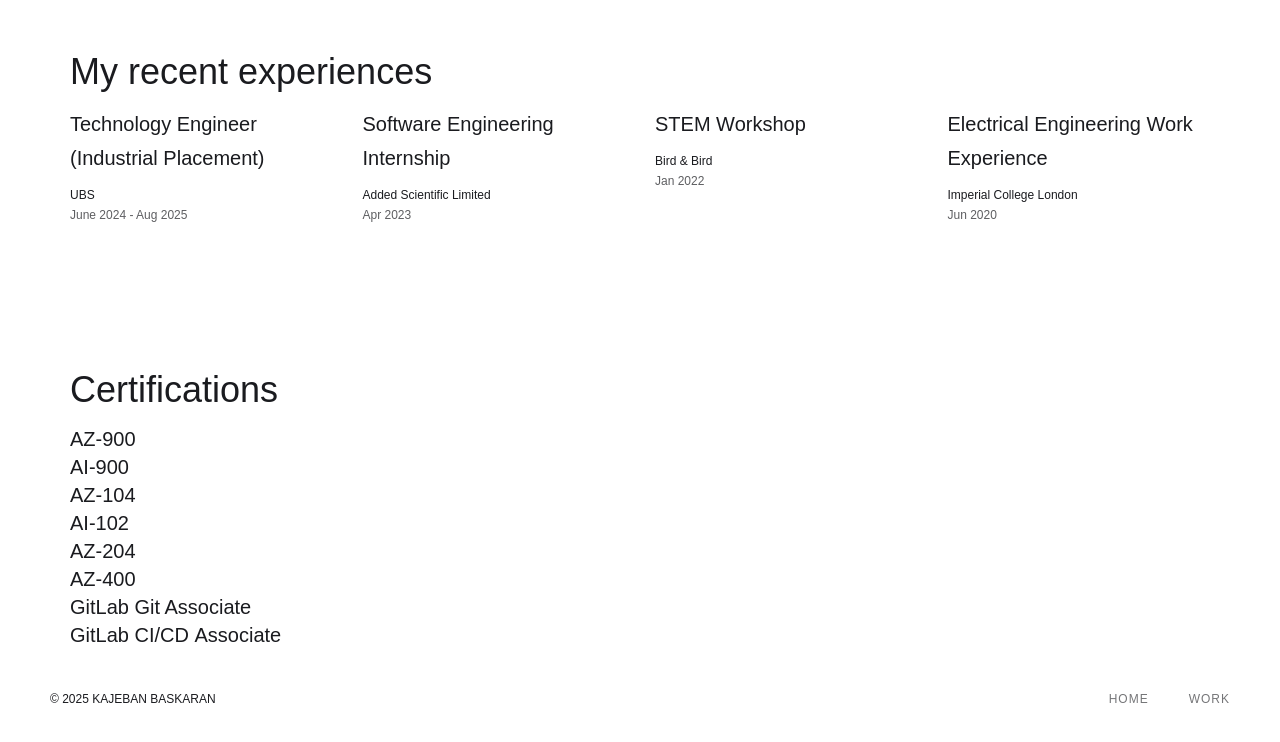
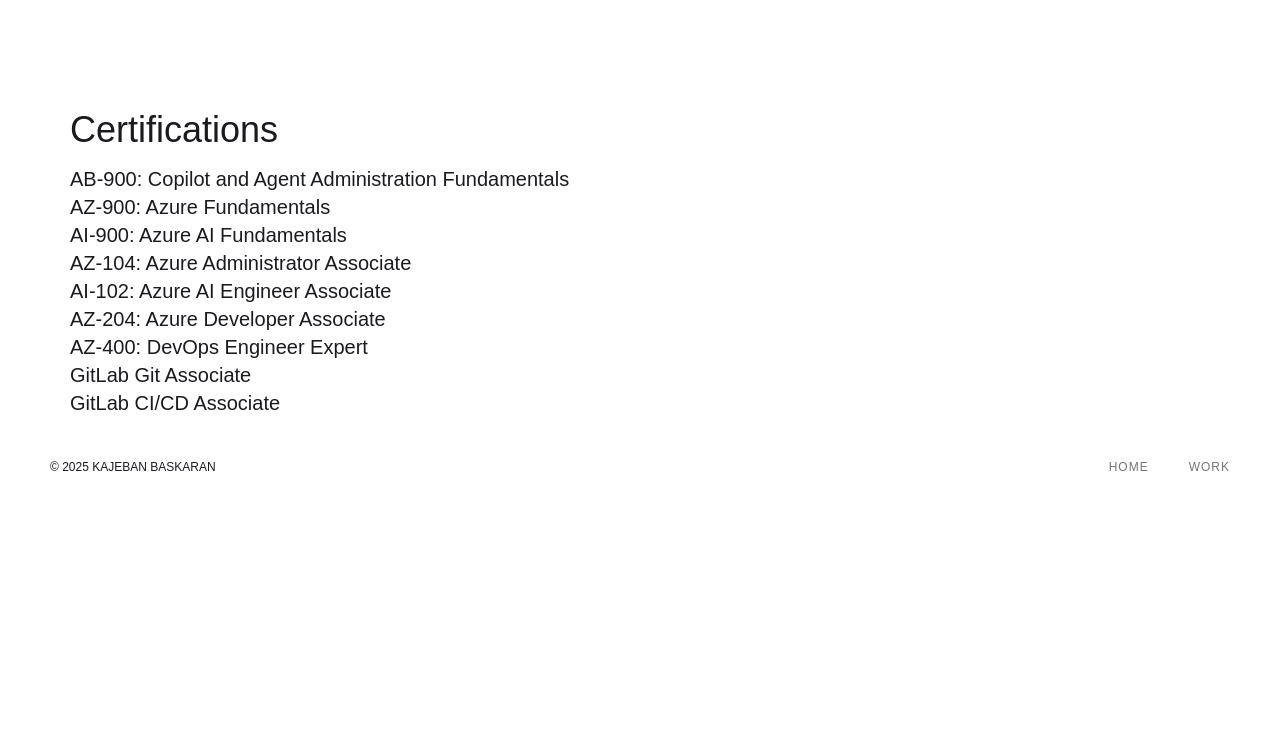
Before and after one commit to Kajeban/Portfolio-Website, a plain HTML site: page index.html in a window 1280 px wide. Shown: the part 1928-2670 px from the top of the page. After the commit the page ends 2445 px from the top, so only its background shows below. Drawn offline with Linux system fonts and the light colour scheme; a script that the page names is missing.

Commit message:
Update with latest info

```diff
--- a/index.html
+++ b/index.html
@@ -1,4 +1,4 @@
-<!DOCTYPE html><!-- Last Published: Tue Dec 31 2024 19:53:41 GMT+0000 (Coordinated Universal Time) -->
+<!DOCTYPE html>
 <html data-wf-page="64ce8b45bd18871ab5c5a1d4" data-wf-site="64ce8b44bd18871ab5c5a173" lang="en">
 
 <head>
@@ -71,10 +71,6 @@
                 <div data-w-id="dd26a07b-1f68-7c47-d1ad-84d7e8465781"
                     style="-webkit-transform:translate3d(0, 50px, 0) scale3d(1, 1, 1) rotateX(0) rotateY(0) rotateZ(0) skew(0, 0);-moz-transform:translate3d(0, 50px, 0) scale3d(1, 1, 1) rotateX(0) rotateY(0) rotateZ(0) skew(0, 0);-ms-transform:translate3d(0, 50px, 0) scale3d(1, 1, 1) rotateX(0) rotateY(0) rotateZ(0) skew(0, 0);transform:translate3d(0, 50px, 0) scale3d(1, 1, 1) rotateX(0) rotateY(0) rotateZ(0) skew(0, 0);opacity:0"
                     class="name-text-2">Hi, I&#x27;m Kajeban Baskaran</div>
-                <h1 data-w-id="dd26a07b-1f68-7c47-d1ad-84d7e8465785"
-                    style="-webkit-transform:translate3d(0, 50px, 0) scale3d(1, 1, 1) rotateX(0) rotateY(0) rotateZ(0) skew(0, 0);-moz-transform:translate3d(0, 50px, 0) scale3d(1, 1, 1) rotateX(0) rotateY(0) rotateZ(0) skew(0, 0);-ms-transform:translate3d(0, 50px, 0) scale3d(1, 1, 1) rotateX(0) rotateY(0) rotateZ(0) skew(0, 0);transform:translate3d(0, 50px, 0) scale3d(1, 1, 1) rotateX(0) rotateY(0) rotateZ(0) skew(0, 0);opacity:0"
-                    class="heading-jumbo-2">I&#x27;m a final year Electronic and Computer Engineering student at the University of
-                    Nottingham</h1>
             </div>
         </div>
         <div id="my-projects" class="w-layout-blockcontainer container-3 w-container">
@@ -89,7 +85,7 @@
                     class="w-layout-cell cell-7 stacks"><a href="https://github.com/Kajeban/Group1-Computer-Vision"
                         target="_blank" class="link-3 heading-4">An Automated Monitoring System for Slalom Kayak
                         Training and Competition➞</a>
-                    <div class="paragraph-tiny cc-paragraph-tiny-light">UNIVERSITY OF NOTTINGHAM, GROUP PROJECT<br />
+                    <div class="paragraph-tiny cc-paragraph-tiny-light">UNIVERSITY OF NOTTINGHAM, GROUP PROJECT<br />
                     </div>
                     <p class="paragraph-4">• Collaborated within a team of 5 to design and construct a slalom kayak race
                         monitoring system<br />• Programmed in Python on the Raspberry Pi 4B to determine whether the
@@ -106,7 +102,7 @@
                     class="w-layout-cell cell-2"><a
                         href="https://github.com/Kajeban/Products/tree/main/MJ%20Driver%20Board/Software/DriverBoardDropwatcher"
                         target="_blank" class="link heading-4">Driver Board Software ➞</a>
-                    <div class="paragraph-tiny cc-paragraph-tiny-light">ADDED SCIENTIFIC LIMITED, INTERNSHIP WORK<br />
+                    <div class="paragraph-tiny cc-paragraph-tiny-light">ADDED SCIENTIFIC LIMITED, INTERNSHIP WORK<br />
                     </div>
                     <p class="paragraph-4">• Spent two weeks on site working on creating a graphical user interface for
                         a driver board<br />• Developed using C# and WinForms to build an open-source printing software
@@ -117,9 +113,9 @@
                 <div id="w-node-_0d6199ec-c0c8-d033-2fac-a01b922e34bc-b5c5a1d4"
                     data-w-id="0d6199ec-c0c8-d033-2fac-a01b922e34bc"
                     style="-webkit-transform:translate3d(0, 50px, 0) scale3d(1, 1, 1) rotateX(0) rotateY(0) rotateZ(0) skew(0, 0);-moz-transform:translate3d(0, 50px, 0) scale3d(1, 1, 1) rotateX(0) rotateY(0) rotateZ(0) skew(0, 0);-ms-transform:translate3d(0, 50px, 0) scale3d(1, 1, 1) rotateX(0) rotateY(0) rotateZ(0) skew(0, 0);transform:translate3d(0, 50px, 0) scale3d(1, 1, 1) rotateX(0) rotateY(0) rotateZ(0) skew(0, 0);opacity:0"
-                    class="w-layout-cell cell-4"><a href="#" class="link heading-4">Cross-platform 3D Model
+                    class="w-layout-cell cell-4"><a href="#" class="link heading-4">Cross-platform 3D Model
                         Visualisation Software with Virtual Reality Capabilities</a>
-                    <div class="paragraph-tiny cc-paragraph-tiny-light">UNIVERSITY OF NOTTINGHAM, GROUP PROJECT<br />
+                    <div class="paragraph-tiny cc-paragraph-tiny-light">UNIVERSITY OF NOTTINGHAM, GROUP PROJECT<br />
                     </div>
                     <p class="paragraph-2">• Used C++ to develop an application using QT for the Graphical User
                         Interface and VTK for the 3D rendering of the model and enabling the option to view the model in
@@ -133,8 +129,8 @@
                     data-w-id="0d6199ec-c0c8-d033-2fac-a01b922e34c9"
                     style="-webkit-transform:translate3d(0, 50px, 0) scale3d(1, 1, 1) rotateX(0) rotateY(0) rotateZ(0) skew(0, 0);-moz-transform:translate3d(0, 50px, 0) scale3d(1, 1, 1) rotateX(0) rotateY(0) rotateZ(0) skew(0, 0);-ms-transform:translate3d(0, 50px, 0) scale3d(1, 1, 1) rotateX(0) rotateY(0) rotateZ(0) skew(0, 0);transform:translate3d(0, 50px, 0) scale3d(1, 1, 1) rotateX(0) rotateY(0) rotateZ(0) skew(0, 0);opacity:0"
                     class="w-layout-cell cell"><a href="#" class="link heading-5">Computer Vision Guided Vehicle➞</a>
-                    <div class="paragraph-tiny cc-paragraph-tiny-light">UNIVERSITY OF NOTTINGHAM,
-                        INDIVIDUAL PROJECT<br /></div>
+                    <div class="paragraph-tiny cc-paragraph-tiny-light">UNIVERSITY OF NOTTINGHAM,
+                        INDIVIDUAL PROJECT<br /></div>
                     <p class="paragraph-4">• Designed and Constructed a Computer Vision Guided Vehicle<br />• Programmed
                         using Arduino, ESP32 and Raspberry Pi Microcontrollers<br />• Coded using C++ with OpenCV on the
                         Raspberry Pi for real-time processing of road-signs and line-following using Pi-Camera<br />•
@@ -160,16 +156,16 @@
                     </div>
                     <div id="w-node-_10ee6552-b73e-baa8-b814-10fcc79c7505-b5c5a1d4" class="work-position-wrap">
                         <div class="position-name-text">Software Engineering Internship</div>
-                        <div class="paragraph-tiny">Added Scientific Limited</div>
+                        <div class="paragraph-tiny">Added Scientific Limited</div>
                         <div class="paragraph-tiny cc-paragraph-tiny-light">Apr 2023<br /></div>
                     </div>
                     <div id="w-node-_10ee6552-b73e-baa8-b814-10fcc79c750d-b5c5a1d4" class="work-position-wrap">
-                        <div class="position-name-text">STEM Workshop</div>
-                        <div class="paragraph-tiny">Bird &amp; Bird </div>
+                        <div class="position-name-text">STEM Workshop</div>
+                        <div class="paragraph-tiny">Bird &amp; Bird </div>
                         <div class="paragraph-tiny cc-paragraph-tiny-light">Jan 2022<br /></div>
                     </div>
                     <div id="w-node-_10ee6552-b73e-baa8-b814-10fcc79c7515-b5c5a1d4" class="work-position-wrap">
-                        <div class="position-name-text">Electrical Engineering Work Experience</div>
+                        <div class="position-name-text">Electrical Engineering Work Experience</div>
                         <div class="paragraph-tiny">Imperial College London</div>
                         <div class="paragraph-tiny cc-paragraph-tiny-light">Jun 2020<br /></div>
                     </div>
@@ -180,27 +176,29 @@
                 class="container-8">
                 <div class="carrer-headline-wrap"></div>
                 <h2 class="heading-6">Certifications</h2>
-                <div><a href="https://learn.microsoft.com/en-us/users/kajeban/credentials/da42faf619abed2f?ref=https%3A%2F%2Fwww.linkedin.com%2F"
-                        target="_blank" class="link-4">AZ-900</a><a
+                <div><a href="https://learn.microsoft.com/api/credentials/share/en-us/Kajeban/7F37BE7BC67B0498?sharingId=BB8B01F583689FF3"
+                        target="_blank" class="link-7">AB-900: Copilot and Agent Administration Fundamentals</a><a
+                        href="https://learn.microsoft.com/en-us/users/kajeban/credentials/da42faf619abed2f?ref=https%3A%2F%2Fwww.linkedin.com%2F"
+                        target="_blank" class="link-4">AZ-900: Azure Fundamentals</a><a
                         href="https://learn.microsoft.com/en-us/users/Kajeban/credentials/FBE36E642D2A639B?ref=https%3A%2F%2Fwww.linkedin.com%2F"
-                        target="_blank" class="link-8">AI-900</a><a
+                        target="_blank" class="link-8">AI-900: Azure AI Fundamentals</a><a
                         href="https://learn.microsoft.com/en-us/users/Kajeban/credentials/820CD1D1F1CEAB2?ref=https%3a%2f%2fwww.linkedin.com%2f"
-                        target="_blank" class="link-7">AZ-104</a><a
+                        target="_blank" class="link-7">AZ-104: Azure Administrator Associate</a><a
                         href="https://learn.microsoft.com/en-us/users/kajeban/credentials/ba1c21ee48a85b2b?ref=https%3A%2F%2Fwww.linkedin.com%2F"
-                        target="_blank" class="link-7">AI-102</a><a
+                        target="_blank" class="link-7">AI-102: Azure AI Engineer Associate</a><a
                         href="https://learn.microsoft.com/en-gb/users/kajeban/credentials/bb8a0c33aa2d7069?ref=https%3A%2F%2Fwww.linkedin.com%2F"
-                        target="_blank" class="link-7">AZ-204</a><a
+                        target="_blank" class="link-7">AZ-204: Azure Developer Associate</a><a
                         href="https://learn.microsoft.com/en-us/users/kajeban/credentials/79078ad00db0f4d8?ref=https%3A%2F%2Fwww.linkedin.com%2F"
-                        target="_blank" class="link-7">AZ-400</a><a
+                        target="_blank" class="link-7">AZ-400: DevOps Engineer Expert</a><a
                         href="https://www.credly.com/badges/f96b0ed8-c8b8-4745-af2d-5aec2f23dab7/linked_in_profile"
                         target="_blank" class="link-6">GitLab Git Associate</a><a
                         href="https://www.credly.com/badges/3e0b5c6a-d3c4-41d3-a353-ecfb967fad44/linked_in_profile"
-                        target="_blank" class="link-5">GitLab CI/CD Associate</a></div>
+                        target="_blank" class="link-5">GitLab CI/CD Associate</a></div>
             </div>
         </div>
     </div>
     <div class="footer-wrap">
-        <div class="paragraph-tiny">© 2025 KAJEBAN BASKARAN</div>
+        <div class="paragraph-tiny">© 2025 KAJEBAN BASKARAN</div>
         <div class="footer-links"><a href="/" aria-current="page" class="footer-item w--current">Home</a><a href="/work"
                 class="footer-item">Work</a></div>
     </div>
```
